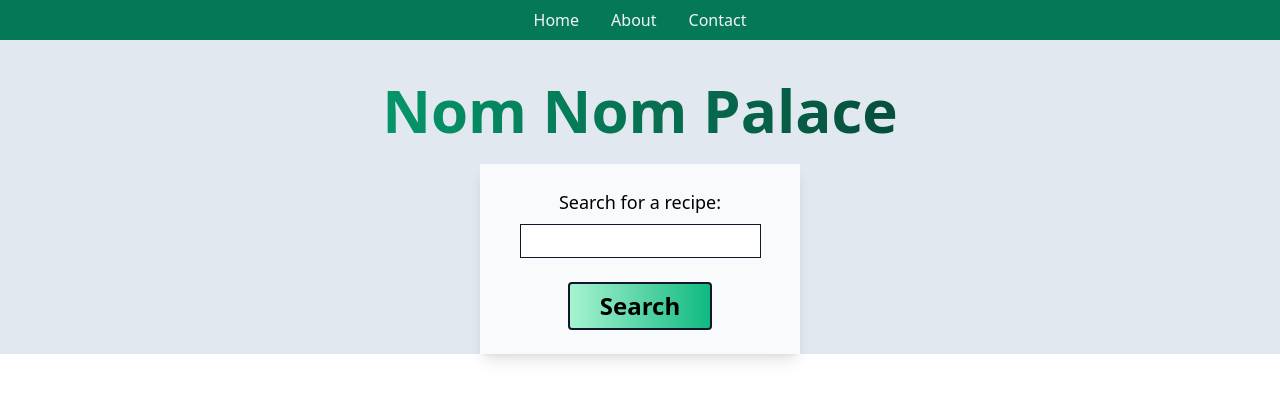
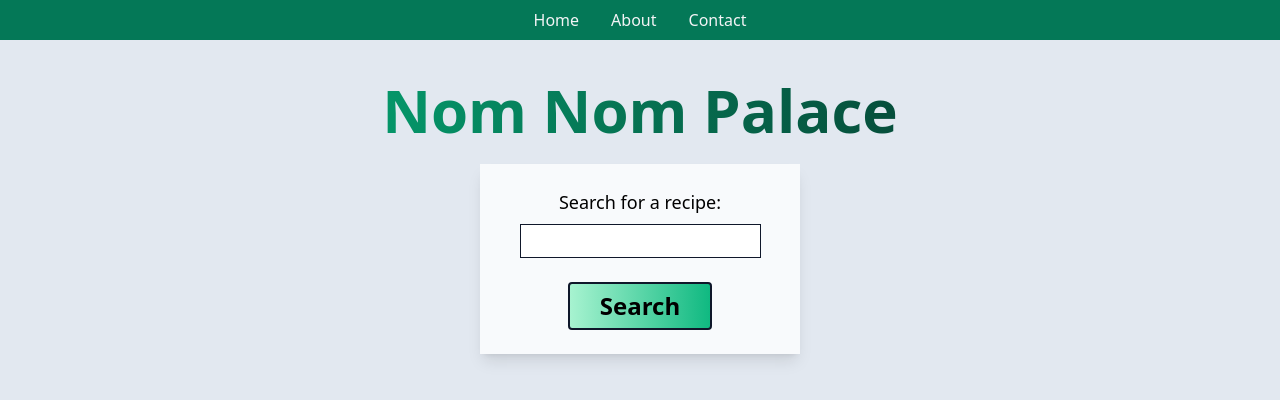
Before and after one commit to antonjanzon95/NomNomPalace, a React (Vite) app: page / in a window 1280 px wide. Shown: the top 400 px of the page. Built offline with nearby package versions, Linux system fonts and the light colour scheme.

Commit message:
Basic Styling

```diff
--- a/src/components/DataFetcher.tsx
+++ b/src/components/DataFetcher.tsx
@@ -23,7 +23,7 @@ const DataFetcher: React.FC<RecipeProps> = ({ query }) => {
   }, []);
 
   return (
-    <div className="flex items-center flex-col py-6">
+    <div className="flex items-center flex-col py-6 m-h-screen">
       {recipes.map((recipe) => (
         <div
           key={recipe.id}
--- a/src/components/Hero.tsx
+++ b/src/components/Hero.tsx
@@ -10,7 +10,7 @@ const Hero = () => {
   };
 
   return (
-    <main className="w-screen bg-slate-200">
+    <main className="w-screen min-h-screen bg-slate-200">
       <div className="mx-auto container flex flex-col items-center pt-10 gap-6">
         <h1 className="text-6xl font-extrabold text-transparent bg-clip-text bg-gradient-to-r from-emerald-600 to-emerald-900">
           Nom Nom Palace
--- a/src/components/SearchForm.tsx
+++ b/src/components/SearchForm.tsx
@@ -37,7 +37,10 @@ const SearchForm: React.FC<SearchFormProps> = ({ onSubmit }) => {
         </div>
         <button
           type="submit"
-          className="w-36 h-12 text-2xl font-extrabold border-2 border-slate-900 rounded px-2 bg-gradient-to-r from-emerald-200 to-emerald-500 hover:from-emerald-500 hover:to-emerald-700"
+          className="
+          w-36 h-12 text-2xl font-extrabold border-2 border-slate-900
+          rounded px-2 bg-gradient-to-r from-emerald-200 to-emerald-500
+           hover:from-emerald-500 hover:to-emerald-700"
         >
           Search
         </button>
```
